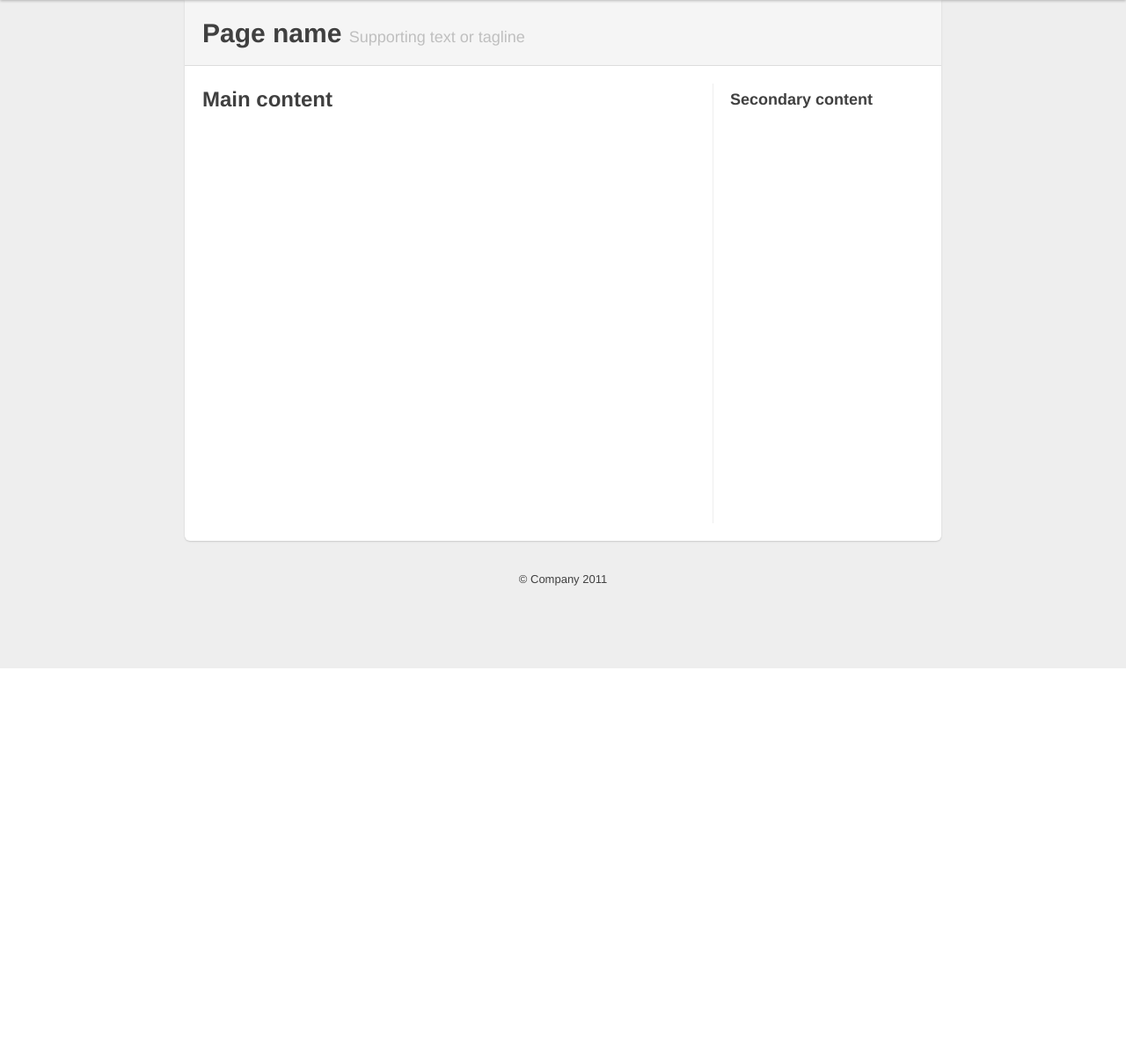
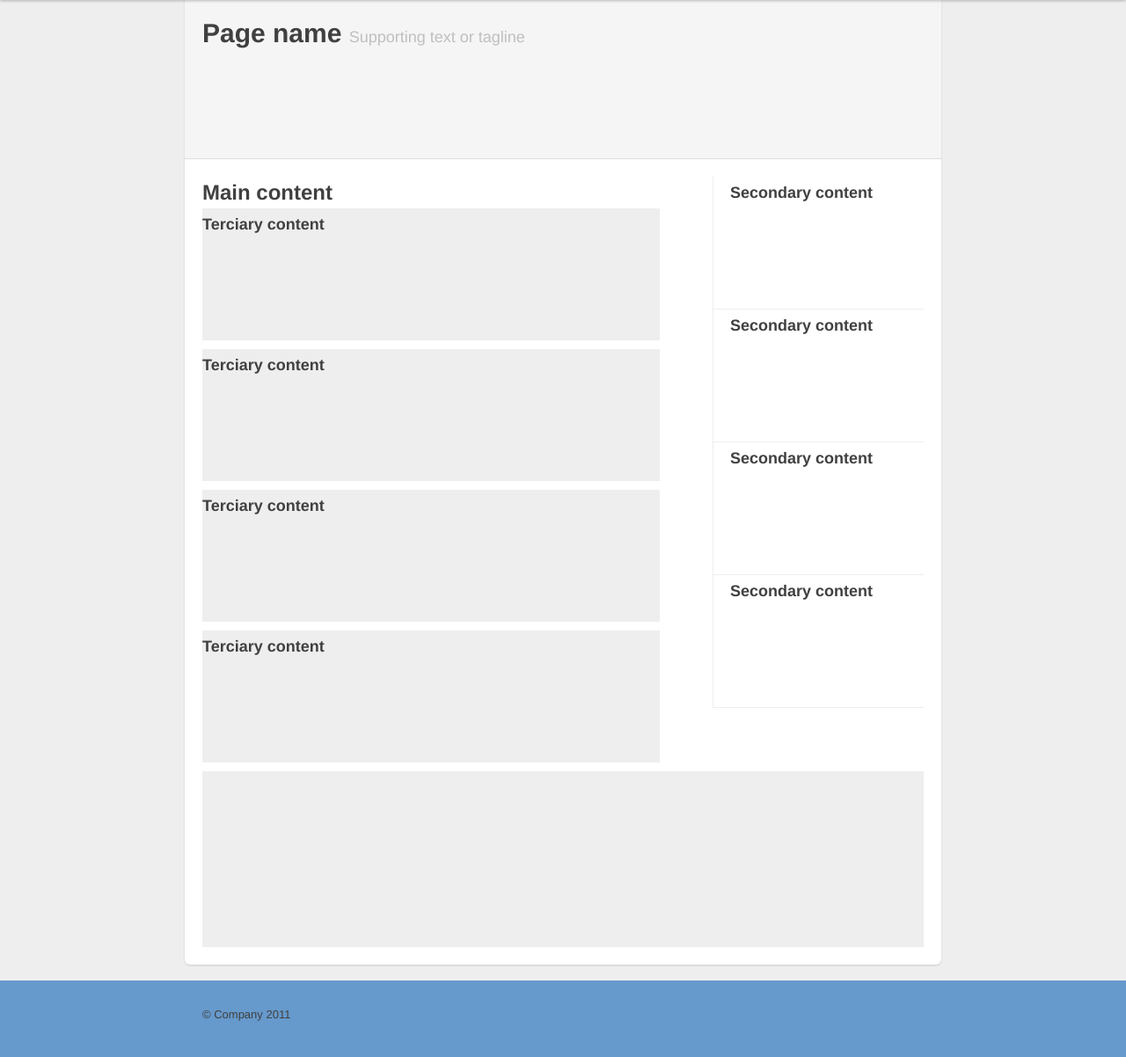
Before and after one commit to pugpe/pugpe_portal, a Django app: page / in a window 1280 px wide. Shown: the part 40-1242 px from the top of the page at 88% size. Before the commit the page ends 800 px from the top, so only its background shows below. Run offline with Django 3.2, Linux system fonts and the light colour scheme.

Commit message:
Modificacoes no index.html
Signed-off-by: Arthur Alvim <arth.alvim@gmail.com>

```diff
--- a/portal/templates/index.html
+++ b/portal/templates/index.html
@@ -12,7 +12,7 @@
     <![endif]-->
 
     <!-- Le styles -->
-    <link href="{{STATIC_URL}}css/bootstrap.css" rel="stylesheet">
+    <link href="{{ STATIC_URL }}css/bootstrap.css" rel="stylesheet">
     <style type="text/css">
       /* Override some defaults */
       html, body {
@@ -44,24 +44,47 @@
       /* Page header tweaks */
       .page-header {
         background-color: #f5f5f5;
+        min-height: 150px;
         padding: 20px 20px 10px;
         margin: -20px -20px 20px;
       }
 
       /* Styles you shouldn't keep as they are for displaying this base example only */
-      .content .span10,
+      .content .span10 {
+        min-height: 600px;
+      }
+
+      .content .span14 {
+        min-height: 200px;
+        background-color:  #eee;
+
+      }
       .content .span4 {
-        min-height: 500px;
+        min-height: 150px;
       }
+
+      .content .span9 {
+          min-height: 150px;
+          background-color:  #eee;
+          margin-bottom: 10px;
+        }
+
       /* Give a quick and non-cross-browser friendly divider */
       .content .span4 {
         margin-left: 0;
         padding-left: 19px;
         border-left: 1px solid #eee;
+        border-bottom: 1px solid #eee;
       }
 
       .topbar .btn {
         border: 0;
+      }
+
+      .footer {
+      background-color: #6699CC;
+/*      min-width: 940px;*/
+      padding: 30px 0;
       }
 
     </style>
@@ -99,21 +122,56 @@
         <div class="page-header">
           <h1>Page name <small>Supporting text or tagline</small></h1>
         </div>
+
         <div class="row">
           <div class="span10">
             <h2>Main content</h2>
+
+            <div class="row">
+                <div class="span9">
+                    <h3>Terciary content</h3>
+                </div>
+                <div class="span9">
+                  <h3>Terciary content</h3>
+                </div>
+                <div class="span9">
+                  <h3>Terciary content</h3>
+                </div>
+                <div class="span9">
+                  <h3>Terciary content</h3>
+                </div>
+            </div>
+
+          </div>
+          <div class="span4">
+            <h3>Secondary content</h3>
+          </div>
+          <div class="span4">
+            <h3>Secondary content</h3>
+          </div>
+          <div class="span4">
+            <h3>Secondary content</h3>
           </div>
           <div class="span4">
             <h3>Secondary content</h3>
           </div>
         </div>
+
+        <div class="row">
+            <div class="span14">
+
+            </div> <!-- end div name -->
+
+        </div> <!-- end div name -->
       </div>
 
-      <footer>
-        <p>&copy; Company 2011</p>
-      </footer>
 
     </div> <!-- /container -->
+    <footer class="footer">
+        <div class="container">
+        <p>&copy; Company 2011</p>
+        </div> <!-- end div name -->
+    </footer>
 
   </body>
 </html>
```
Lines whose indentation alone changed are shown as unchanged.
